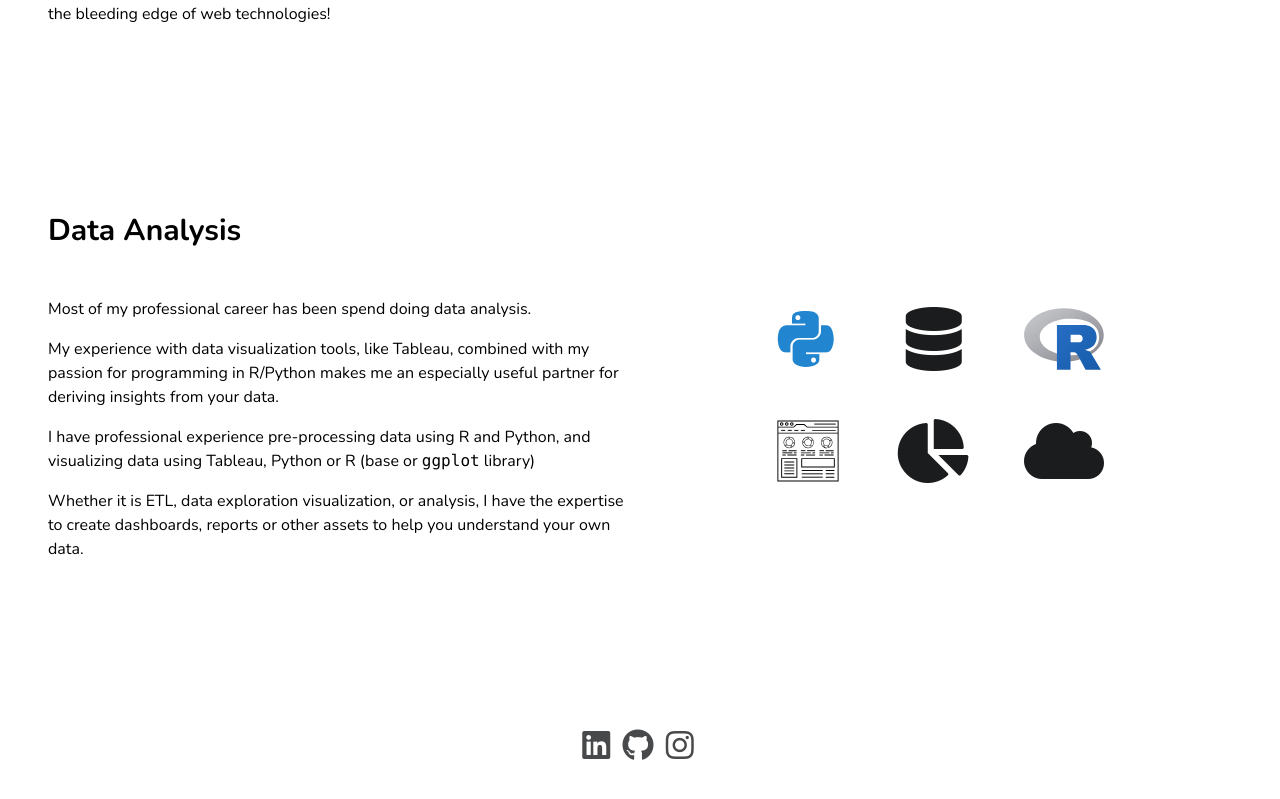
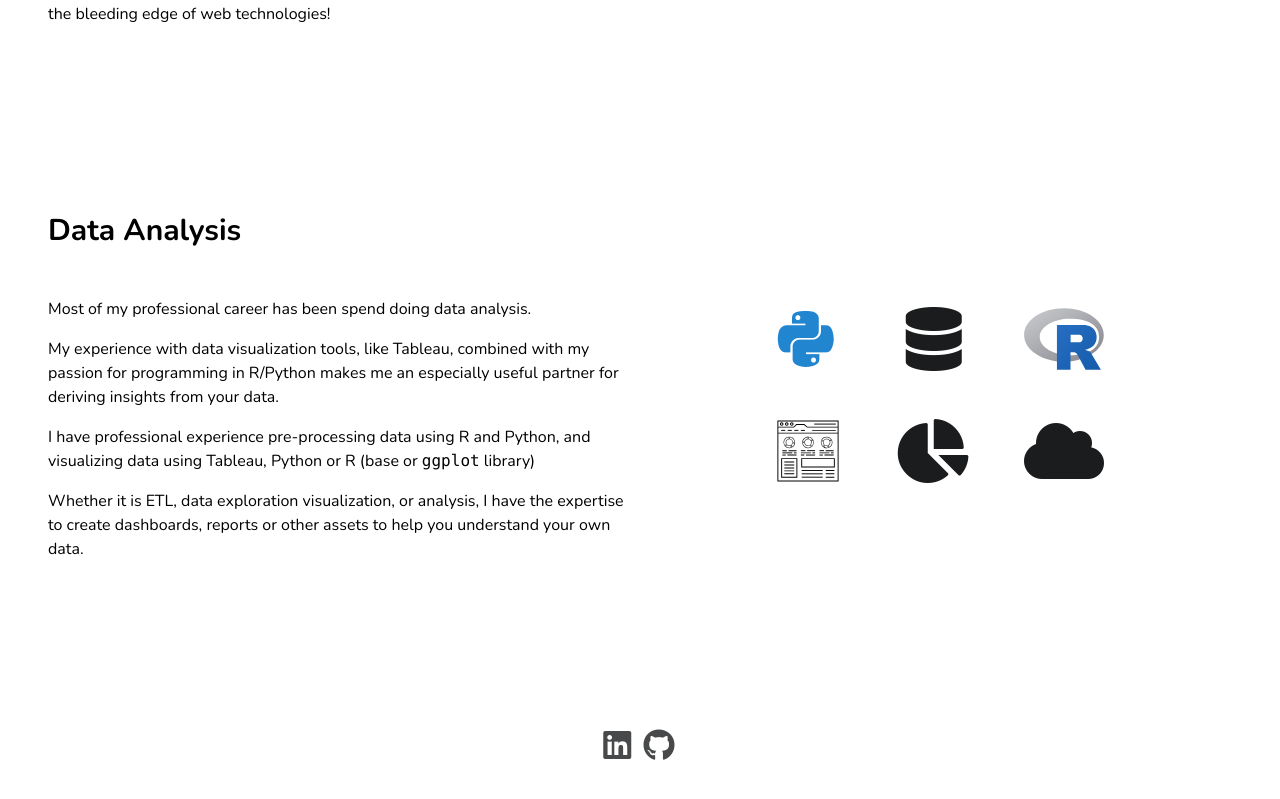
Before and after one commit to chris-av/portfolio-react, a Next.js app: page / in a window 1280 px wide. Shown: the part 1261-2060 px from the top of the page. Built offline with nearby package versions, Linux system fonts and the light colour scheme.

Commit message:
remove instagram

```diff
--- a/components/Footer.tsx
+++ b/components/Footer.tsx
@@ -1,11 +1,10 @@
-import { github, instagram, linkedin } from '@/data/socials';
+import { github, linkedin } from '@/data/socials';
 
 export default function Footer() {
   return (
     <div className="flex w-full justify-center py-14">
       <a target="_blank" rel="noopener noreferrer" href={linkedin}><i className={`linkedin link big black icon`}></i></a>
       <a target="_blank" rel="noopener noreferrer" href={github}><i className={`github link big black icon`}></i></a>
-      <a target="_blank" rel="noopener noreferrer" href={instagram}><i className={`instagram link big black icon`}></i></a>
     </div>
   );
 }
```
